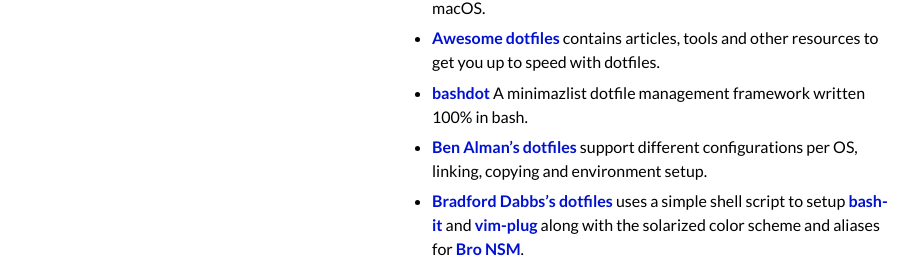
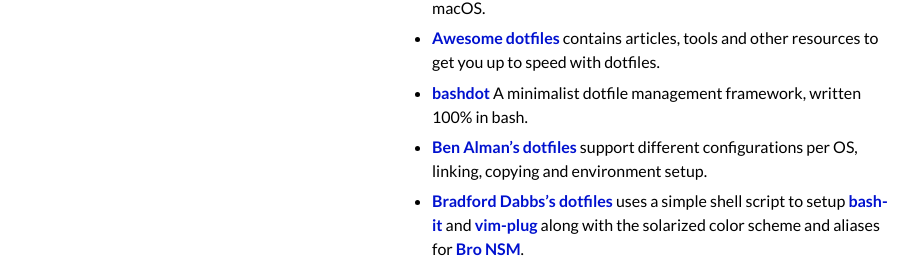
Before and after one commit to dotfiles/dotfiles.github.com, a Jekyll site: the page built from index.md, in a window 1280 px wide and 900 px high, scrolled down 689 px. Shown: the part 177-448 px from the top of the window, without its empty margins (178-1099 px from the left). Built offline with Jekyll 4.4.1, drawn with Linux system fonts in a browser that asks for light colours; Markdown is read by kramdown in place of the engine named in the settings; comment, search, counter and statistics services are not loaded.

Commit message:
fix typo

```diff
--- a/index.md
+++ b/index.md
@@ -25,7 +25,7 @@
 * [Artem Sapegin’s dotfiles](https://github.com/sapegin/dotfiles) with custom ZSH and Terminal/iTerm themes and useful aliases for web developers.
 * [Ashish Bhatia's dotfiles](https://github.com/ashishb/dotfiles) focus on Android development, reverse engineering and blockchain (crypto currencies) development on macOS.
 * [Awesome dotfiles](https://github.com/webpro/awesome-dotfiles) contains articles, tools and other resources to get you up to speed with dotfiles.
-* [bashdot](https://github.com/weavenet/bashdot) A minimazlist dotfile management framework written 100% in bash.
+* [bashdot](https://github.com/weavenet/bashdot) A minimalist dotfile management framework, written 100% in bash.
 * [Ben Alman's dotfiles](https://github.com/cowboy/dotfiles) support different configurations per OS, linking, copying and environment setup.
 * [Bradford Dabbs's dotfiles](https://github.com/bndabbs/dotfiles) uses a simple shell script to setup [bash-it](https://github.com/Bash-it/bash-it) and [vim-plug](https://github.com/junegunn/vim-plug) along with the solarized color scheme and aliases for [Bro NSM](https://www.bro.org).
 * [Darryl Abbate's dotfiles](https://github.com/rootbeersoup/dotfiles) can be installed with a [single curl command](https://github.com/rootbeersoup/get.darryl.sh) for absolutely effortless setup on a fresh macOS machine.
```
